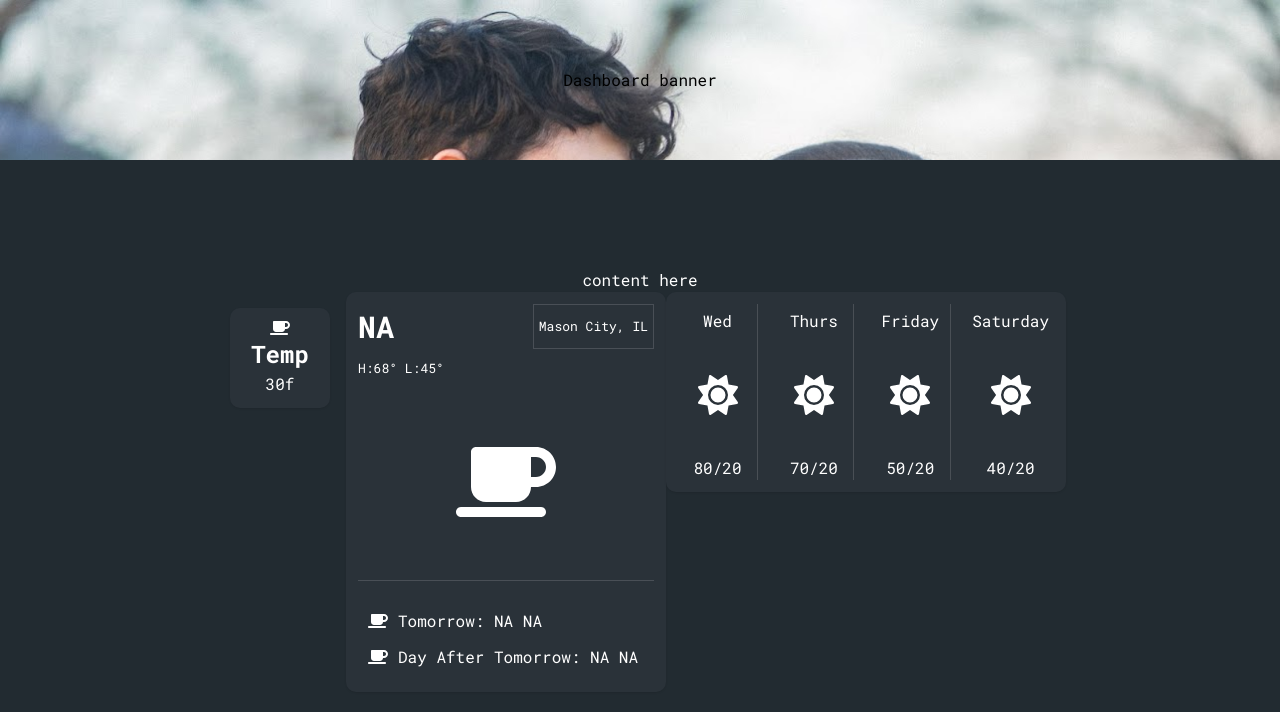
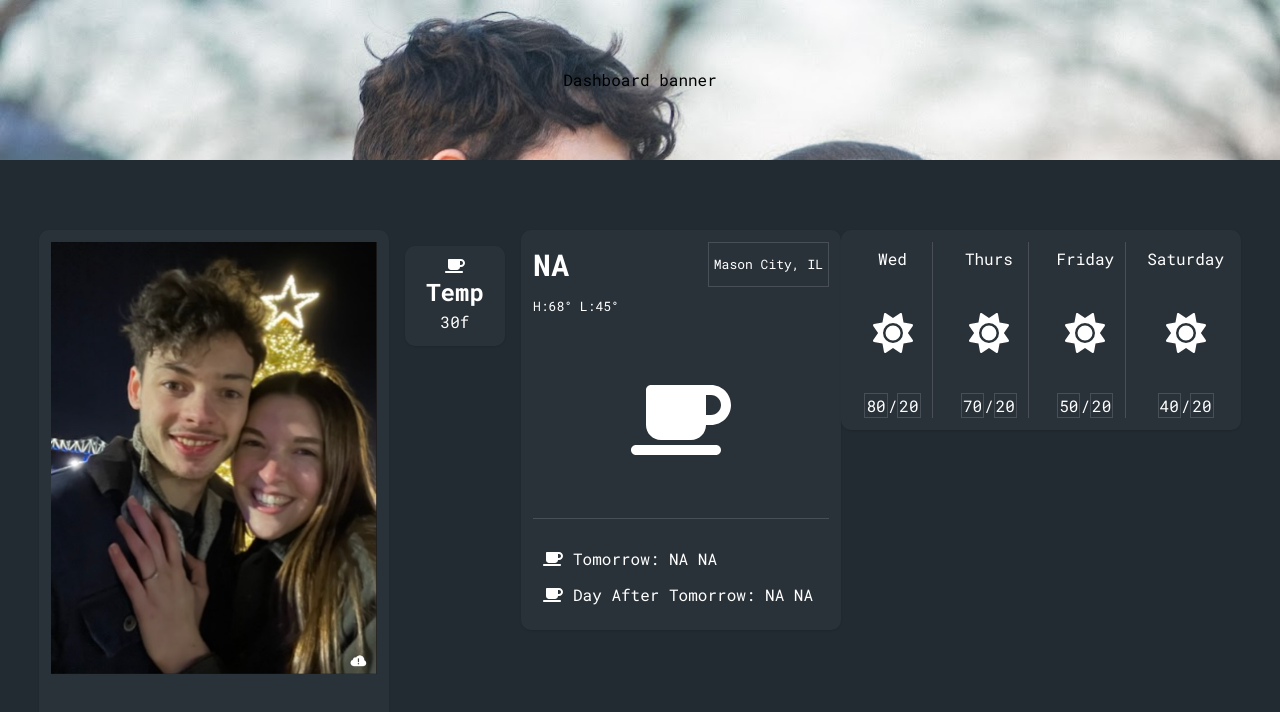
Before and after one commit to plutotom/dash-spectacle-dashboard, a React (Create React App) app: page / in a window 1280 px wide. Shown: the top 712 px of the page. Built offline with nearby package versions, Linux system fonts and the light colour scheme; no server answers.

Commit message:
added a image card

```diff
--- /dev/null
+++ b/src/components/CardImage.tsx
@@ -0,0 +1,10 @@
+import lookingTogether from "../assets/looking-together.jpg";
+import engagement from "../assets/engagement.png";
+const CardImage = () => {
+  return (
+    <div className="card card-image">
+      <img src={engagement} />
+    </div>
+  );
+};
+export default CardImage;
--- a/src/components/Dashboard.tsx
+++ b/src/components/Dashboard.tsx
@@ -10,6 +10,7 @@ import { faCoffee, faSun } from "@fortawesome/free-solid-svg-icons";
 import CardMedium from "./cardMedium";
 import CardWeatherForecast from "./cardWeatherForecast";
 import { getWeather } from "../shared/api/api";
+import CardImage from "./CardImage";
 interface weather {
   today: {
     temp: string;
@@ -120,10 +121,8 @@ export default function Dashboard() {
         </div>
         {/* <img src={`${banner}`} alt="diannal lines background" /> */}
         <div className="dash-content">
-          <div>
-            <h1>content here</h1>
-          </div>
           <div className="cards">
+            <CardImage />
             <CardSmall
               className="card-small"
               title="Temp"
--- a/src/components/cardWeatherForecast.tsx
+++ b/src/components/cardWeatherForecast.tsx
@@ -32,7 +32,13 @@ const CardWeatherForecast: React.FC<weatherForecastProps> = ({
             <h3>{day.dayName}</h3>
             <FontAwesomeIcon icon={day.weatherIcon} />
             <p>
-              {day.high}/{day.low}
+              <span className="border-thin" style={{ textDecoration: "none" }}>
+                {day.high}
+              </span>
+              {"/"}
+              <span className="border-thin" style={{ textDecoration: "none" }}>
+                {day.low}
+              </span>
             </p>
           </div>
         ))}
--- a/src/styles/app.css
+++ b/src/styles/app.css
@@ -143,3 +143,9 @@ select {
 .main-container > :nth-child(2) {
   flex: 4;
 }
+
+.border-thin {
+  font-size: var(--fs-600);
+  padding: 1px;
+  border: solid 1px #afafb23c;
+}
--- a/src/styles/card.css
+++ b/src/styles/card.css
@@ -8,6 +8,13 @@
   align-items: center;
   padding: 12px;
   transition: all 0.5s ease-in-out;
+}
+
+.card-image {
+  height: 500px;
+  width: 350px;
+}
+.card-image img {
 }
 
 .card-weather-forecast {
@@ -36,7 +43,7 @@
   justify-content: space-between;
   align-items: center;
 }
-/* apply border to all dives in card-weather-forcast but not the last one */
+/* apply border to all dives in card-weather-forecast but not the last one */
 .card-weather-forecast > :not(:last-child) {
   border-right: #afafb23c solid 1px;
 }
@@ -70,6 +77,7 @@
   flex-direction: row;
   justify-content: space-between;
 }
+
 .medium-top > :nth-child(1) > :nth-child(2) {
   font-size: var(--fs-300);
   padding: 0 5px 0 5px;
```
Also changed, not shown: src/assets/engagement.png (added).
